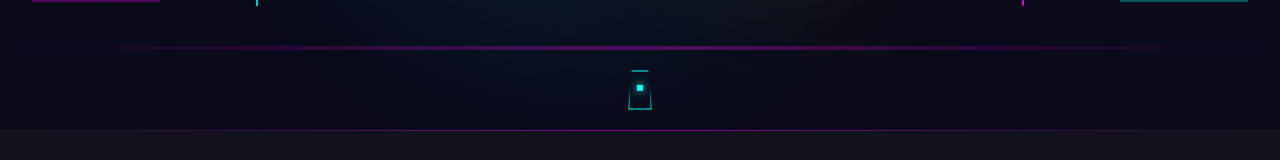
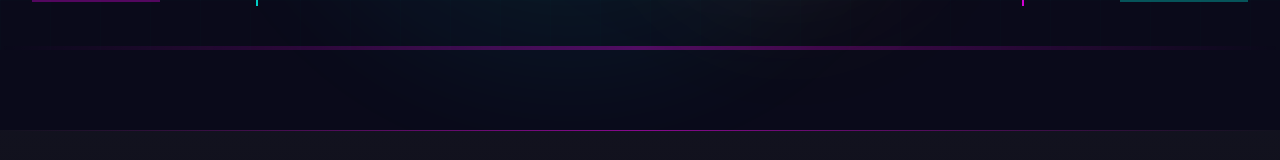
Before and after one commit to Technology-Innovation-Club/codespark, a React (Vite) app: page / in a window 1280 px wide. Shown: the part 750-910 px from the top of the page. Built offline with nearby package versions, Linux system fonts and the light colour scheme.

Commit message:
Fix spacing this time correctly

```diff
--- a/src/versions/v4/Home.tsx
+++ b/src/versions/v4/Home.tsx
@@ -9,7 +9,7 @@
       style={{ fontFamily: '"Space Mono", monospace' }}
     >
       {/* Hero Section */}
-      <section className="relative min-h-screen flex items-center justify-center px-4 sm:px-6 pt-3 sm:pt-10 md:pt-16 pb-10 sm:pb-14">
+      <section className="relative min-h-screen flex items-center justify-center px-4 sm:px-6 pt-6 sm:pt-10 md:pt-16 pb-10 sm:pb-14">
         {/* Animated background effects */}
         <div className="absolute inset-0 overflow-hidden">
           <div className="absolute top-1/4 left-1/4 w-[220px] h-[220px] sm:w-[320px] sm:h-[320px] md:w-[500px] md:h-[500px] bg-[#00fff0]/10 rounded-full blur-[100px] animate-pulse" />
@@ -120,25 +120,6 @@
 
         </div>
 
-        {/* Scroll Indicator */}
-        <motion.div
-          initial={{ opacity: 0 }}
-          animate={{ opacity: 1 }}
-          transition={{ delay: 1 }}
-          className="absolute bottom-4 sm:bottom-5 left-1/2 -translate-x-1/2"
-        >
-          <div
-            className="w-6 h-10 border-2 border-[#00fff0]/50 flex justify-center pt-2"
-            style={{ clipPath: "polygon(15% 0, 85% 0, 100% 100%, 0 100%)" }}
-          >
-            <motion.div
-              animate={{ y: [0, 8, 0] }}
-              transition={{ repeat: Infinity, duration: 1.5 }}
-              className="w-1.5 h-1.5 bg-[#00fff0]"
-              style={{ boxShadow: "0 0 10px #00fff0" }}
-            />
-          </div>
-        </motion.div>
       </section>
 
       {/* Iyin Section */}
```
